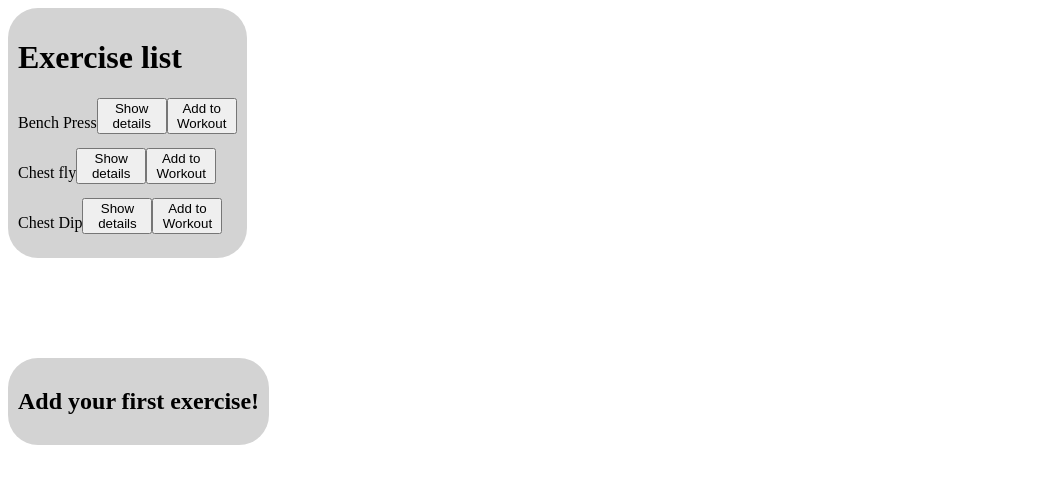
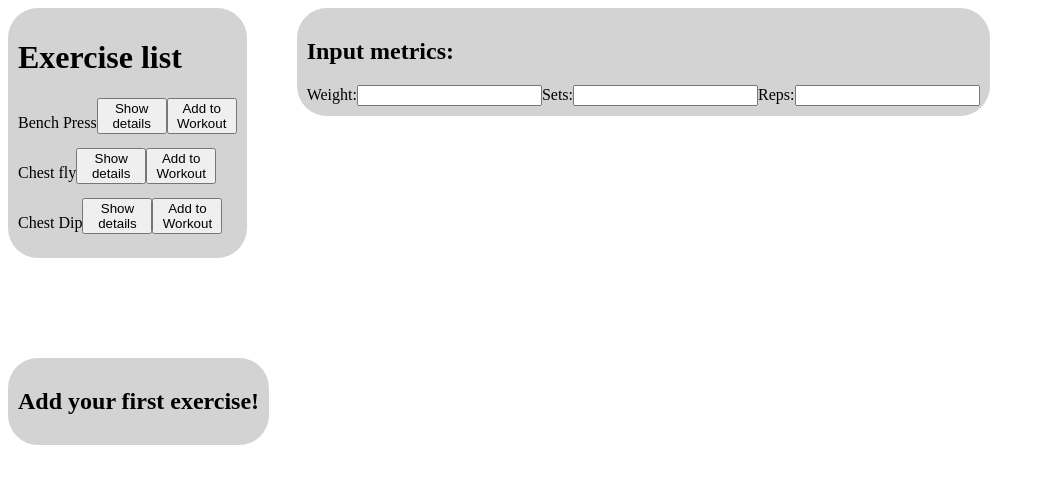
Before and after one commit to christianyarwood62/workout-app, a React (Vite) app: page / in a window 1280 px wide. Shown: the top 484 px of the page, without its empty margins (0-1045 px from the left). Built offline with nearby package versions, Linux system fonts and the light colour scheme.

Commit message:
Add static addExcerise form

```diff
--- a/src/App.jsx
+++ b/src/App.jsx
@@ -64,6 +64,7 @@ function App() {
           selectedExercise={selectedExercise}
           onAddToWorkout={handleAddExerciseToRoutine}
         />
+        <AddExerciseForm />
         {selectedExercise && (
           <ExerciseDetails
             className="exercise-details"
@@ -132,7 +133,7 @@ function ExerciseDetails({ selectedExercise, onSelection }) {
     <div>
       <div className="container">
         <h2>{selectedExercise.name}</h2>
-        <button onClick={() => onSelection(selectedExercise)}>Close</button>
+        <button onClick={() => onSelection(selectedExercise)}>X</button>
         {selectedExercise.instructions.map((instruction, step) => (
           <div key={step + 1}>
             Step {step + 1}: {instruction}
@@ -140,6 +141,22 @@ function ExerciseDetails({ selectedExercise, onSelection }) {
         ))}
       </div>
     </div>
+  );
+}
+
+function AddExerciseForm() {
+  return (
+    <form className="container">
+      <h2>Input metrics:</h2>
+      <label>Weight:</label>
+      <input></input>
+
+      <label>Sets:</label>
+      <input></input>
+
+      <label>Reps:</label>
+      <input></input>
+    </form>
   );
 }
 function RoutineList({ exerciseRoutine, chosenExerciseForRoutine }) {
@@ -153,13 +170,6 @@ function RoutineList({ exerciseRoutine, chosenExerciseForRoutine }) {
         )}
         {chosenExerciseForRoutine &&
           exerciseRoutine.map((exercise) => <div>{exercise.name}</div>)}
-
-        {/* {chosenExerciseForRoutine
-          ? `This is the exercise routine planned:` + <div>hi</div>
-          : "Add your first exercise to the routine!"} */}
-        {/* {exerciseRoutine.map((exercise) => (
-          <div>{exercise.name}</div>
-        ))} */}
       </div>
     </div>
   );
```
